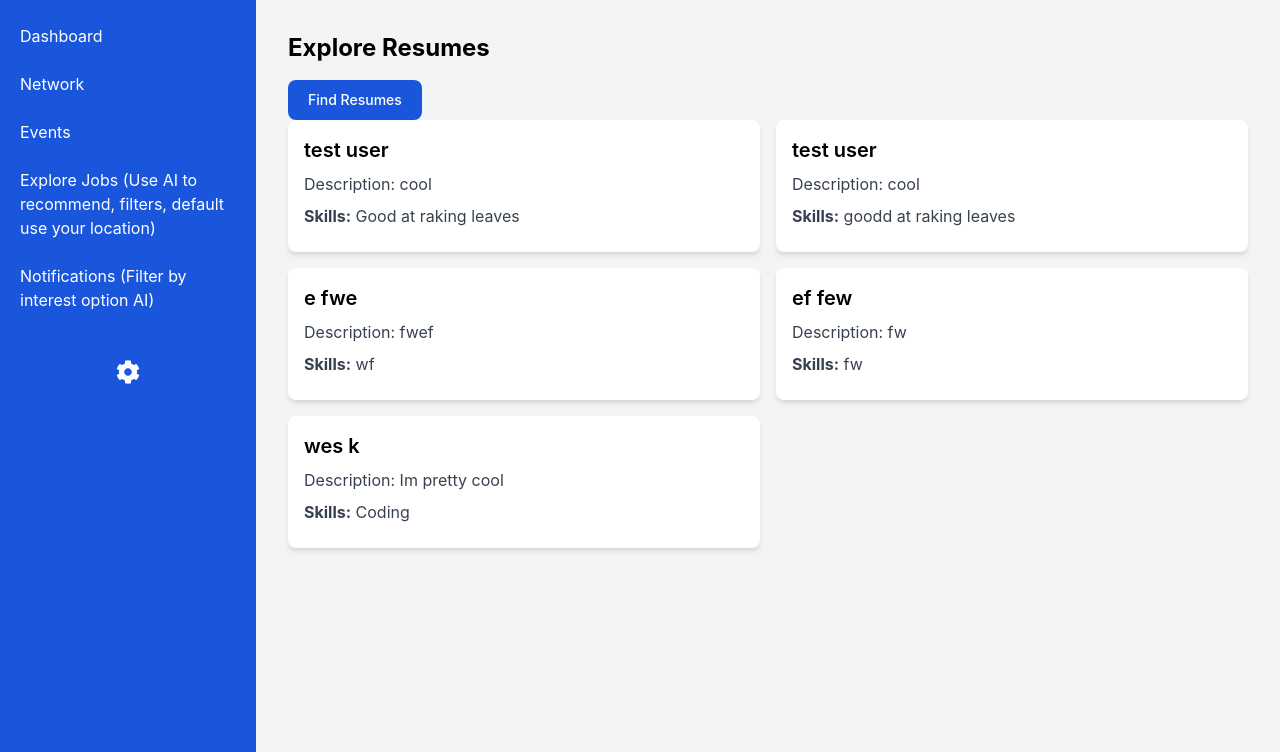
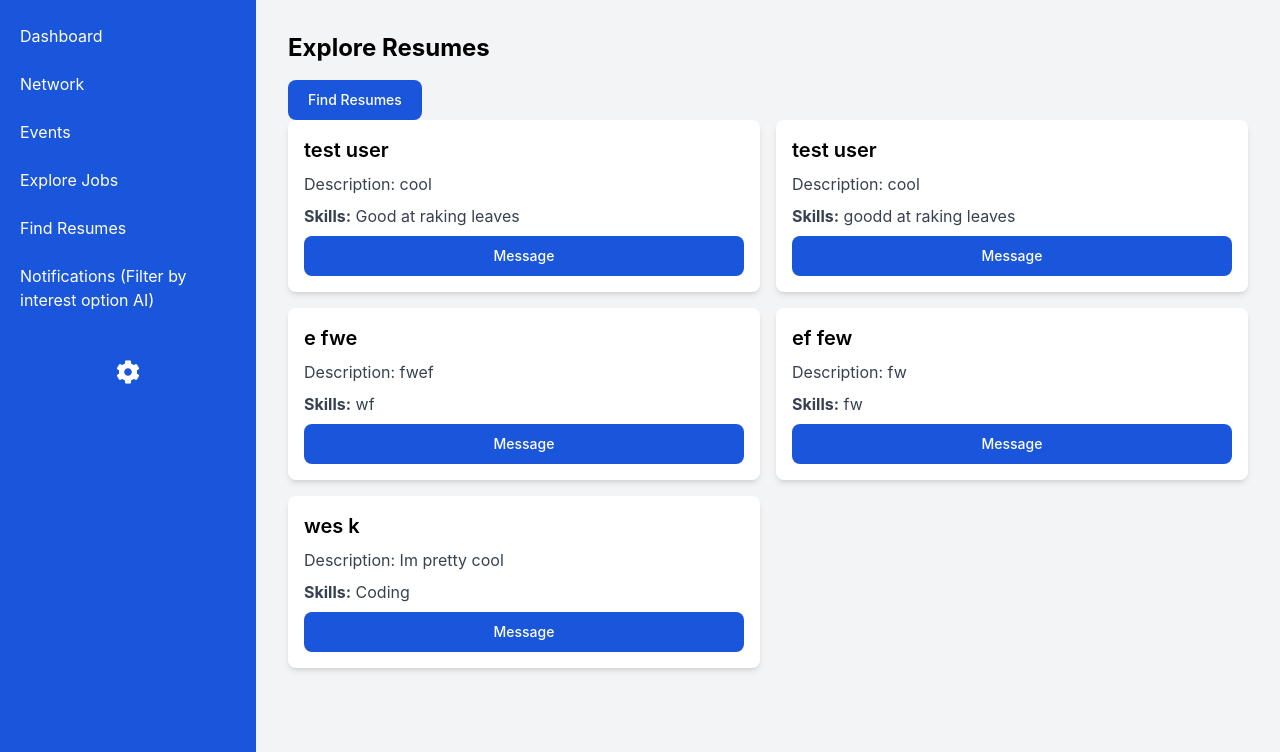
Before and after one commit to z2go/HackTheBronx3, a Flask app: page /explore_resumes in a window 1280 px wide. Shown: the part 48-800 px from the top of the page. Run offline with Flask 3, Linux system fonts and the light colour scheme; a user stored in the database is signed in; some libraries are stand-ins or nearby versions.

Commit message:
Added buttons and made minor changes

```diff
--- a/src/templates/base.html
+++ b/src/templates/base.html
@@ -227,7 +227,8 @@
                     <li><a href="{{ url_for('views.dashboard') }}" class="block p-2 rounded hover:bg-blue-600 transition duration-300">Dashboard</a></li>
                     <li><a href="{{ url_for('views.network') }}" class="block p-2 rounded hover:bg-blue-600 transition duration-300">Network</a></li>
                     <li><a href="{{ url_for('views.events') }}" class="block p-2 rounded hover:bg-blue-600 transition duration-300">Events</a></li>
-                    <li><a href="{{ url_for('views.explore_jobs') }}" class="block p-2 rounded hover:bg-blue-600 transition duration-300" data-target="explore_jobs">Explore Jobs (Use AI to recommend, filters, default use your location)</a></li>
+                    <li><a href="{{ url_for('views.explore_jobs') }}" class="block p-2 rounded hover:bg-blue-600 transition duration-300" data-target="explore_jobs">Explore Jobs</a></li>
+                    <li><a href="{{ url_for('views.explore_resumes') }}" class="block p-2 rounded hover:bg-blue-600 transition duration-300" data-target="explore_resumes">Find Resumes</a></li>
                     <li><a href="{{ url_for('views.notifications') }}" class="block p-2 rounded hover:bg-blue-600 transition duration-300" data-target="notifications">Notifications (Filter by interest option AI)</a></li>
                 </ul>
             </div>
--- a/src/templates/explore_jobs.html
+++ b/src/templates/explore_jobs.html
@@ -15,8 +15,10 @@
             <p class="text-gray-700 mb-2">{{ job.description }}</p>
             <p class="text-gray-700 mb-2"><strong>Time:</strong> {{ job.time_hours }} hours {{ job.time_minutes }} minutes</p>
             <p class="text-gray-700 mb-2"><strong>Pay:</strong> ${{ job.pay }}</p>
-            <p class="text-gray-700 mb-2"><strong>Skills:</strong> {{ job.skills }}</p>
+            <p class="text-gray-700 mb-2"><strong>Needed Skills:</strong> {{ job.skills }}</p>
             <p class="text-gray-500 text-sm">Posted on {{ job.posted_date.strftime('%Y-%m-%d') }}</p>
+            <!-- Make so it connects to the messaging system with the person who created the job -->
+            <a href="{{ url_for('views.network') }}" class="block text-white bg-blue-700 hover:bg-blue-800 focus:ring-4 focus:outline-none focus:ring-blue-300 font-medium rounded-lg text-sm px-5 py-2.5 text-center">Apply</a>
         </div>
         {% endfor %}
     </div>
--- a/src/templates/explore_resumes.html
+++ b/src/templates/explore_resumes.html
@@ -14,6 +14,8 @@
             <h3 class="text-xl font-semibold mb-2">{{ resume.First_Name }} {{ resume.Last_Name }}</h3>
             <p class="text-gray-700 mb-2">Description: {{ resume.Resume_Description }}</p>
             <p class="text-gray-700 mb-2"><strong>Skills:</strong> {{ resume.Resume_Skills }}</p>
+            <!-- Make so it connects to the messaging system with the person who created the Resume -->
+            <a href="{{ url_for('views.network') }}" class="block text-white bg-blue-700 hover:bg-blue-800 focus:ring-4 focus:outline-none focus:ring-blue-300 font-medium rounded-lg text-sm px-5 py-2.5 text-center">Message</a>
         </div>
         {% endfor %}
     </div>
```
Also changed, not shown: src/job_matcher.py (line endings or trailing spaces).
